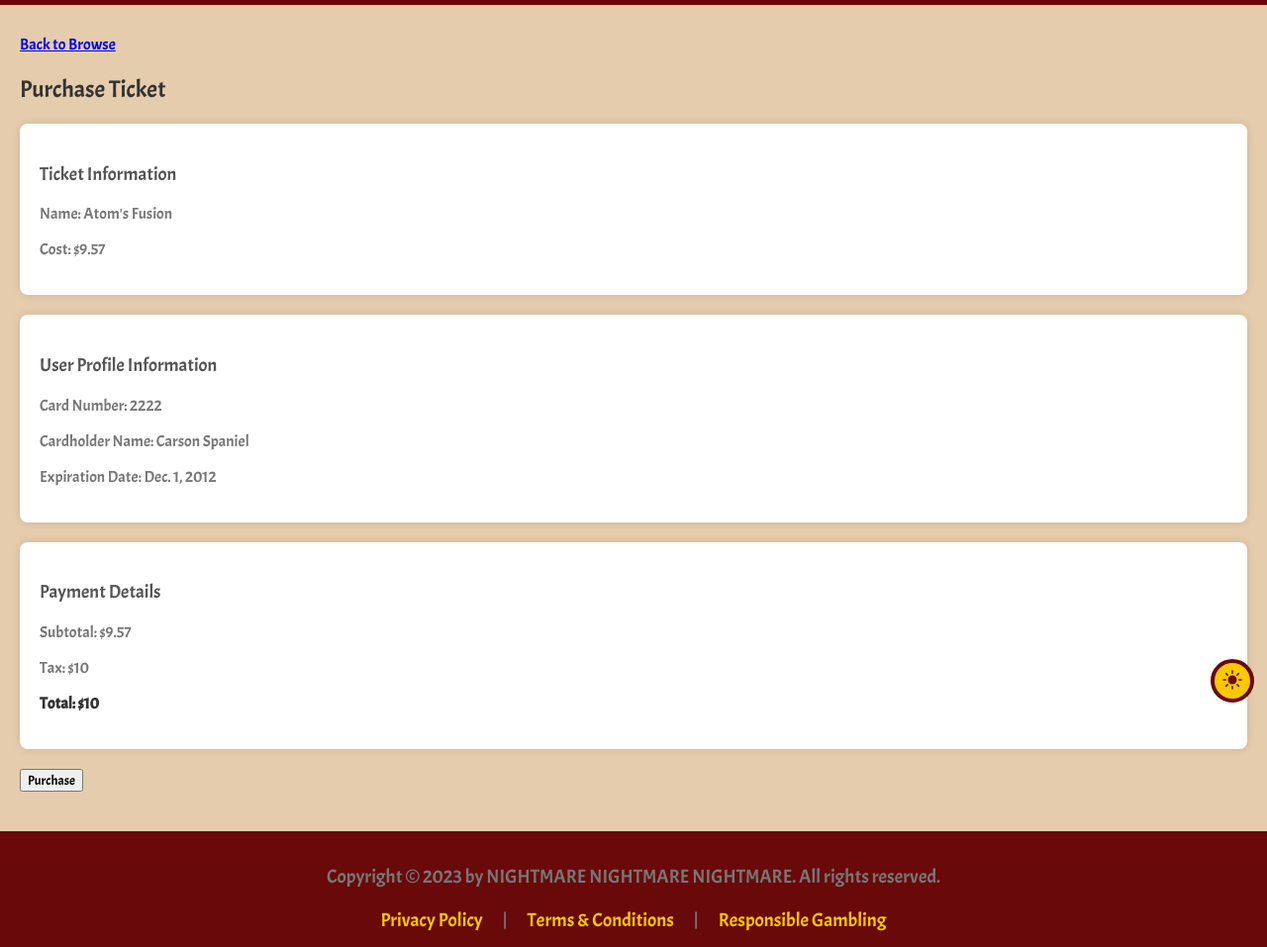
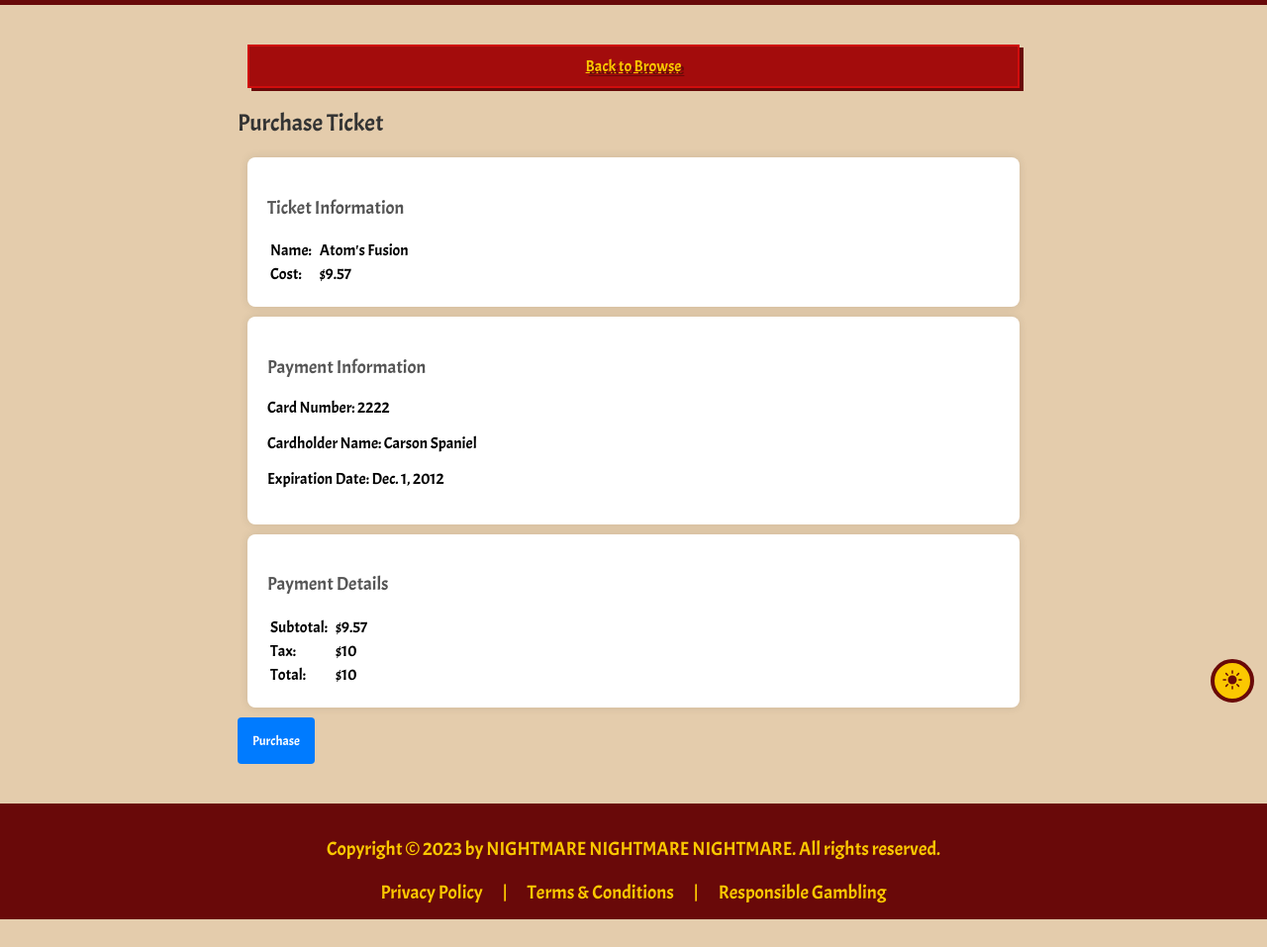
Before and after one commit to Gowtham1Moorthy/python-fullstack, a Django app: template LPSApp/templates/purchase.html in a window 1280 px wide. Shown: the part 75-1032 px from the top of the page at 99% size. After the commit the page ends 1004 px from the top, so only its background shows below. Run offline with Django 4.2, Linux system fonts and the light colour scheme; data comes from the database, SQL or seed files in the repository; both versions use the stored data as it was after the commit; the template is opened without the code that fills it: values that come from a table or form of the project are taken from there, most other values are stand-ins (such as "Sample title", 1, 10 or a date in 2020).

Commit message:
fixing purchase

```diff
--- a/LPSApp/static/css/purchase.css
+++ b/LPSApp/static/css/purchase.css
@@ -2,8 +2,11 @@ h2 {
     color: #333;
 }
 
-main{
+main {
     padding: 20px;
+    margin: 0 auto;
+    max-width: 800px;
+    margin-top: 90px;
 }
 
 main div {
@@ -12,14 +15,77 @@ main div {
     margin-bottom: 20px;
     border-radius: 8px;
     box-shadow: 0 0 10px rgba(0, 0, 0, 0.1);
+    margin: 10px;
 }
+
 h3 {
     color: #555;
 }
-p {
+
+main.p {
     color: #777;
 }
+
 .total {
     font-weight: bold;
     color: #333;
 }
+
+/* Customize input styles */
+form label {
+    display: block;
+    margin-bottom: 5px;
+    color: #333; /* Label color */
+}
+
+form input {
+    width: 100%;
+    padding: 10px;
+    margin-bottom: 15px;
+    border: 1px solid #ddd;
+    border-radius: 4px;
+    box-sizing: border-box;
+}
+
+form button {
+    background-color: #007BFF;
+    color: #fff;
+    padding: 15px;
+    border: none;
+    border-radius: 4px;
+    cursor: pointer;
+}
+
+/* Additional styling for the 'Add Card' link */
+form p {
+    margin-top: 15px;
+    color: #007BFF; /* Link color */
+}
+
+form a {
+    text-decoration: none;
+    color: #007BFF; /* Link color */
+    margin-left: 5px;
+}
+
+/* Additional styling for the 'Back to Browse' link */
+main.a {
+    text-decoration: none;
+    color: #007BFF; /* Link color */
+    margin-bottom: 20px;
+    display: inline-block;
+}
+
+.backButton{
+    background-color: var(--primary);
+    border: none;
+    color: var(--secondary);
+    padding: 10px;
+    box-shadow: 4px 3px 0px var(--primary-dark);
+    text-shadow: var(--font-shadow);
+    border: 2px var(--primary-bright) solid;
+    display: flex;
+    justify-content: center;
+    align-items: center;
+    margin: 10px;
+}
--- a/LPSApp/templates/partials/cards.html
+++ b/LPSApp/templates/partials/cards.html
@@ -22,7 +22,7 @@
                         <p>{{ ticket.previuous_draw_number_6 }}</p>
                     {% endif %}
                 </div>
-                <a href="/purchase/{{ticket.name}}">Purchase Ticket</a>
+                <a href="/purchase/{{ticket.name}}" class="purchaseButton">Purchase Ticket</a>
             </div>
         </div>
     {% endfor %}
--- a/LPSApp/templates/purchase.html
+++ b/LPSApp/templates/purchase.html
@@ -6,24 +6,32 @@
     <link rel="stylesheet" type="text/css" href="../../static/css/partials/footer.css" media="all">
 </head>
 <body>
-    <a href="/browse">Back to Browse</a>
+    <a href="/browse" class="backButton">Back to Browse</a>
     <h2>Purchase Ticket</h2>
 
     <div>
         <h3>Ticket Information</h3>
-        <p>Name: {{ ticket.name }}</p>
-        <p>Cost: ${{ ticket.cost }}</p>
+        <table>
+            <tr>
+                <td>Name:</td>
+                <td></td>
+                <td>{{ ticket.name }}</td>
+            </tr>
+            <tr>
+                <td>Cost:</td>
+                <td></td>
+                <td>${{ ticket.cost }}</td>
+            </tr>
+        </table>
     </div>
 
     <div>
-        <h3>User Profile Information</h3>
+        <h3>Payment Information</h3>
         {% if user_profile.savedcard_set.first %}
             <p>Card Number: {{ user_profile.savedcard_set.first.card_number }}</p>
             <p>Cardholder Name: {{ user_profile.savedcard_set.first.cardholder_name }}</p>
             <p>Expiration Date: {{ user_profile.savedcard_set.first.expiration_date }}</p>
         {% else %}
-            <p>No saved cards for this user.</p>
-            <p>Please add a card here.</p>
             <form method="post" action="{% url 'purchase' ticket.name %}">
                 {% csrf_token %}
 
@@ -52,9 +60,23 @@
 
         <div>
             <h3>Payment Details</h3>
-            <p>Subtotal: ${{ ticket.cost }}</p>
-            <p>Tax: ${{ tax }}</p>
-            <p class="total">Total: ${{ ticketCost }}</p>
+            <table>
+                <tr>
+                    <td>Subtotal:</td>
+                    <td></td>
+                    <td>${{ ticket.cost }}</td>
+                </tr>
+                <tr>
+                    <td>Tax:</td>
+                    <td></td>
+                    <td>${{ tax }}</td>
+                </tr>
+                <tr>
+                    <td>Total:</td>
+                    <td></td>
+                    <td>${{ ticketCost }}</td>
+                </tr>
+            </table>
         </div>
 
         {% if user_profile.savedcard_set.first %}
```
Also changed, not shown: LPSApp/static/css/index.css (+14 -0 lines), db.sqlite3.
